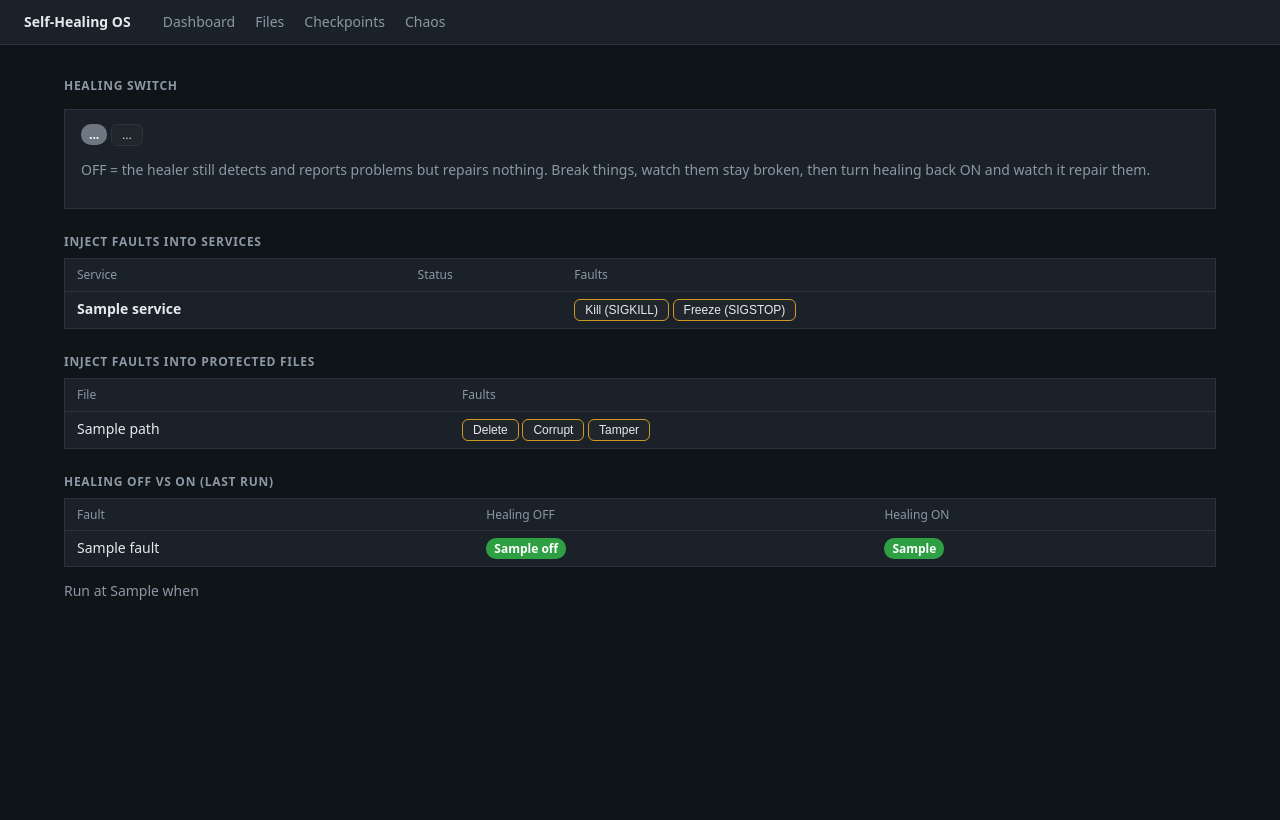
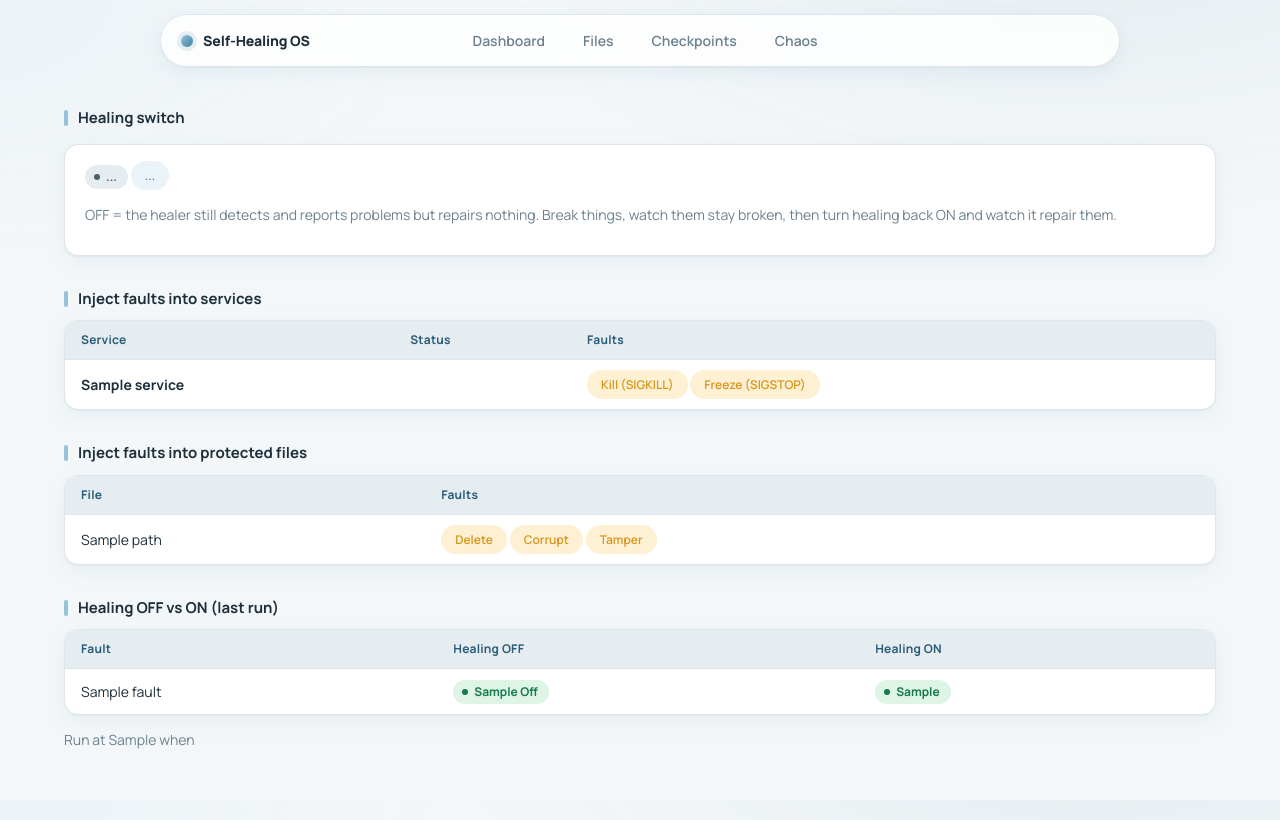
Before and after one commit to divijashah01/self-healing-operating-system, a Django app: template web/monitor/templates/monitor/chaos.html in a window 1280 px wide. Before the commit the page ends 600 px from the top, so only its background shows below. Run offline with Django 5.2, Linux system fonts and the light colour scheme; the template is opened without the code that fills it: most values are stand-ins (such as "Sample title", 1, 10 or a date in 2020).

Commit message:
ui updates

```diff
--- a/web/monitor/templates/monitor/base.html
+++ b/web/monitor/templates/monitor/base.html
@@ -2,35 +2,111 @@
 <html lang="en">
 <head>
 <meta charset="utf-8">
+<meta name="viewport" content="width=device-width, initial-scale=1">
 <title>Self-Healing OS · {% block title %}Dashboard{% endblock %}</title>
+<link rel="preconnect" href="https://fonts.googleapis.com">
+<link rel="preconnect" href="https://fonts.gstatic.com" crossorigin>
+<link href="https://fonts.googleapis.com/css2?family=Manrope:wght@400;500;600;700;800&family=JetBrains+Mono:wght@400;500&display=swap" rel="stylesheet">
 <style>
-  :root { --bg:#0f1419; --card:#1a2129; --text:#e6e9ec; --muted:#8b98a5; --line:#2a343e;
-          --ok:#2ea043; --warn:#d29922; --bad:#f85149; --idle:#6e7681; --accent:#58a6ff; }
+  :root {
+    /* palette: blue-grey #96C2DB / #E5EDF1 + white */
+    --blue:#96C2DB; --blue-soft:#E5EDF1; --blue-deep:#3F7EA3; --blue-ink:#2A5C7A;
+    --bg:#F4F7F9; --card:#FFFFFF; --text:#1E2F3A; --muted:#6B8190; --line:#DCE6EC;
+    --ok:#1F9D55; --warn:#D9961A; --bad:#D64545; --idle:#6B8190; --accent:#3F7EA3;
+    --shadow:0 1px 2px rgba(30,47,58,.04), 0 6px 20px rgba(63,126,163,.08);
+    --radius:14px;
+  }
   * { box-sizing:border-box; }
-  body { margin:0; font:14px/1.45 system-ui,sans-serif; background:var(--bg); color:var(--text); }
-  nav { display:flex; gap:20px; align-items:center; padding:12px 24px; background:var(--card); border-bottom:1px solid var(--line); }
-  nav a { color:var(--muted); text-decoration:none; } nav a:hover, nav a.active { color:var(--text); }
-  nav .brand { font-weight:600; color:var(--text); margin-right:12px; }
-  main { padding:8px 24px 40px; max-width:1200px; margin:0 auto; }
-  h2 { font-size:12px; margin:24px 0 8px; color:var(--muted); text-transform:uppercase; letter-spacing:.06em; }
-  table { width:100%; border-collapse:collapse; background:var(--card); border:1px solid var(--line); }
-  th, td { text-align:left; padding:7px 12px; border-bottom:1px solid var(--line); vertical-align:top; }
-  th { color:var(--muted); font-weight:500; font-size:12px; }
-  code { font-family:ui-monospace,monospace; font-size:12px; color:var(--muted); }
-  .card { background:var(--card); border:1px solid var(--line); padding:14px 16px; margin:14px 0; }
+  html { scroll-behavior:smooth; }
+  body { margin:0; font:14px/1.5 'Manrope',system-ui,-apple-system,'Segoe UI',sans-serif; color:var(--text);
+         background:radial-gradient(900px 420px at 85% -80px, var(--blue-soft), transparent 70%),
+                    radial-gradient(700px 360px at -5% 0, #EAF2F6, transparent 70%), var(--bg);
+         background-attachment:fixed; min-height:100vh; -webkit-font-smoothing:antialiased; }
+
+  /* ---------- floating pill navbar ---------- */
+  nav { position:sticky; top:14px; z-index:50; display:flex; align-items:center; gap:6px;
+        width:min(960px, calc(100% - 32px)); margin:14px auto 0; padding:8px 10px 8px 20px;
+        background:rgba(255,255,255,.82); backdrop-filter:blur(12px); -webkit-backdrop-filter:blur(12px);
+        border:1px solid var(--line); border-radius:999px; box-shadow:var(--shadow); }
+  nav .brand { flex:1; font-weight:800; letter-spacing:-.01em; color:var(--text); display:flex; align-items:center; gap:10px; white-space:nowrap; }
+  nav .brand::before { content:""; width:12px; height:12px; border-radius:50%;
+        background:linear-gradient(135deg, var(--blue), var(--blue-deep)); box-shadow:0 0 0 4px var(--blue-soft); }
+  nav::after { content:""; flex:1; }               /* balances the brand so links sit in the centre */
+  nav a { color:var(--muted); text-decoration:none; font-weight:600; padding:7px 16px; border-radius:999px; transition:background .18s, color .18s; }
+  nav a:hover { color:var(--blue-ink); background:var(--blue-soft); }
+  nav a.active { color:#fff; background:var(--blue-deep); box-shadow:0 4px 12px rgba(63,126,163,.3); }
+  nav a:focus-visible, .btn:focus-visible { outline:2px solid var(--blue-deep); outline-offset:2px; }
+
+  main { padding:8px 24px 56px; max-width:1200px; margin:0 auto; }
+
+  /* ---------- headings ---------- */
+  h2 { font-size:15px; font-weight:700; margin:32px 0 10px; color:var(--text); display:flex; align-items:center; gap:10px; }
+  h2::before { content:""; width:4px; height:16px; border-radius:4px; background:var(--blue); }
+
+  /* ---------- tables ---------- */
+  table { width:100%; border-collapse:separate; border-spacing:0; background:var(--card); border:1px solid var(--line);
+          border-radius:var(--radius); box-shadow:var(--shadow); overflow:hidden; font-variant-numeric:tabular-nums; }
+  th, td { text-align:left; padding:10px 16px; border-bottom:1px solid var(--line); vertical-align:middle; }
+  th { color:var(--blue-ink); background:var(--blue-soft); font-weight:700; font-size:12px; letter-spacing:.02em; white-space:nowrap; }
+  tbody tr { transition:background .15s; }
+  tbody tr:hover { background:#F0F6F9; }
+  tbody tr:hover td:first-child { box-shadow:inset 3px 0 0 var(--blue-deep); }
+  tbody tr:last-child td { border-bottom:0; }
+  #metrics tr:first-child td { background:#F7FAFC; font-weight:600; }
+  #metrics tr:first-child:hover td { background:#EEF5F9; }
+
+  code { font-family:'JetBrains Mono',ui-monospace,monospace; font-size:12px; color:var(--blue-ink);
+         background:var(--blue-soft); padding:2px 7px; border-radius:6px; }
+  .card { background:var(--card); border:1px solid var(--line); border-radius:var(--radius); box-shadow:var(--shadow); padding:16px 20px; margin:14px 0; }
   .muted { color:var(--muted); }
-  .badge { padding:2px 8px; border-radius:10px; font-size:12px; font-weight:600; color:#fff; background:var(--idle); }
-  .b-running,.b-ok,.b-valid,.b-done { background:var(--ok); }
-    .b-restarting,.b-modified,.b-pending,.b-warning,.b-waiting,.b-suspect { background:var(--warn); }
-  .b-quarantined,.b-crashed,.b-missing,.b-failed,.b-invalid,.b-error,.b-critical { background:var(--bad); }
-  .b-info { background:#30363d; }
-  #healer { padding:10px 16px; margin:16px 0 0; border-left:4px solid var(--idle); background:var(--card); }
-  #healer.warn { border-color:var(--warn); }
-  #healer.up { border-color:var(--ok); } #healer.down { border-color:var(--bad); }
-  .btn { background:#21262d; color:var(--text); border:1px solid var(--line); padding:3px 10px; border-radius:6px; cursor:pointer; font-size:12px; }
-  .btn:hover { border-color:var(--accent); } .btn.warn { border-color:var(--warn); } .btn.primary { background:#238636; border-color:#238636; }
-  textarea { width:100%; background:var(--bg); color:var(--text); border:1px solid var(--line); padding:8px; font:12px ui-monospace,monospace; margin:6px 0; }
-  #toast { position:fixed; right:20px; bottom:20px; padding:10px 16px; background:var(--card); border:1px solid var(--line); display:none; max-width:420px; }
+
+  /* ---------- status pills ---------- */
+  .badge { --c:#4B5F6D; --t:#E5EDF1; display:inline-flex; align-items:center; gap:6px; padding:3px 11px 3px 9px; border-radius:999px;
+           font-size:12px; font-weight:700; color:var(--c); background:var(--t); text-transform:capitalize; white-space:nowrap; }
+  .badge::before { content:""; width:6px; height:6px; border-radius:50%; background:currentColor; }
+  .b-running,.b-ok,.b-valid,.b-done { --c:#16794A; --t:#DDF4E7; }
+  .b-restarting,.b-modified,.b-pending,.b-warning,.b-waiting,.b-suspect { --c:#A56A06; --t:#FDF0D3; }
+  .b-quarantined,.b-crashed,.b-missing,.b-failed,.b-invalid,.b-error,.b-critical { --c:#C23434; --t:#FCE4E4; }
+  .b-info { --c:#2A5C7A; --t:#DCEBF4; }
+  .b-pending::before, .b-restarting::before { animation:pulse 1.4s ease-in-out infinite; }
+  @keyframes pulse { 50% { opacity:.25; } }
+
+  /* ---------- healer status banner ---------- */
+  #healer { display:flex; align-items:center; gap:12px; padding:14px 20px; margin:24px 0 0; font-weight:600;
+            background:var(--card); border:1px solid var(--line); border-radius:var(--radius); box-shadow:var(--shadow); }
+  #healer::before { content:""; flex:none; width:10px; height:10px; border-radius:50%; background:var(--idle); box-shadow:0 0 0 5px var(--blue-soft); }
+  #healer.up { background:#F2FBF6; border-color:#CDEBD9; } #healer.up::before { background:var(--ok); box-shadow:0 0 0 5px #D5F1E1; animation:glow 2s ease-in-out infinite; }
+  #healer.warn { background:#FFF9EC; border-color:#F3E2B8; } #healer.warn::before { background:var(--warn); box-shadow:0 0 0 5px #FAEBC6; }
+  #healer.down { background:#FEF3F3; border-color:#F5CFCF; } #healer.down::before { background:var(--bad); box-shadow:0 0 0 5px #F9DADA; }
+  @keyframes glow { 50% { box-shadow:0 0 0 8px rgba(31,157,85,.08); } }
+
+  /* ---------- buttons ---------- */
+  .actions { display:flex; flex-wrap:wrap; gap:6px; }
+  .btn { --b:var(--blue-deep); --bt:#EAF3F8; font:600 12px 'Manrope',system-ui,sans-serif; color:var(--b); background:var(--bt);
+         border:1px solid transparent; padding:5px 13px; border-radius:999px; cursor:pointer; transition:transform .12s, background .15s, color .15s, box-shadow .15s; }
+  .btn:hover { background:var(--b); color:#fff; box-shadow:0 4px 12px color-mix(in srgb, var(--b) 35%, transparent); transform:translateY(-1px); }
+  .btn:active { transform:translateY(0); }
+  .btn[data-action="start_service"] { --b:#1F9D55; --bt:#DDF4E7; }
+  .btn[data-action="stop_service"]  { --b:#D64545; --bt:#FCE4E4; }
+  .btn.warn, .btn[data-action="reset_circuit"] { --b:#D9961A; --bt:#FDF0D3; }
+  .btn.primary { background:var(--blue-deep); color:#fff; }
+  .btn.primary:hover { background:var(--blue-ink); }
+
+  textarea { width:100%; background:#fff; color:var(--text); border:1px solid var(--line); border-radius:10px; padding:10px 12px;
+             font:12px/1.5 'JetBrains Mono',ui-monospace,monospace; margin:6px 0; resize:vertical; transition:border-color .15s, box-shadow .15s; }
+  textarea:focus { outline:none; border-color:var(--blue); box-shadow:0 0 0 4px var(--blue-soft); }
+
+  /* ---------- toast ---------- */
+  #toast { position:fixed; right:24px; bottom:24px; padding:12px 18px; background:var(--card); border:1px solid var(--line);
+           border-left-width:4px; border-radius:12px; box-shadow:0 10px 30px rgba(30,47,58,.15); display:none; max-width:420px; font-weight:600; animation:slideIn .25s ease-out; }
+  @keyframes slideIn { from { transform:translateY(12px); opacity:0; } }
+
+  @media (max-width:720px) {
+    nav { border-radius:24px; flex-wrap:wrap; padding:10px 14px; justify-content:center; }
+    nav .brand { flex:1 1 100%; justify-content:center; } nav::after { display:none; }
+    main { padding:8px 12px 40px; } table { display:block; overflow-x:auto; }
+  }
+  @media (prefers-reduced-motion:reduce) { * { animation:none !important; transition:none !important; } }
 </style>
 </head>
 <body>
--- a/web/monitor/templates/monitor/dashboard.html
+++ b/web/monitor/templates/monitor/dashboard.html
@@ -29,7 +29,7 @@ const fmtPct = v => v == null ? '-' : v + '%';
 const fmtSec = v => v == null ? '-' : v + ' s';
 function metricRow(name, m) {
   return `<tr><td><b>${esc(name)}</b></td><td>${fmtPct(m.uptime_pct)}</td><td>${m.incidents}</td>
-    <td>${m.recovered}${m.open ? ` (+${m.open} open)` : ''}</td><td>${fmtSec(m.mttr_s)}</td><td>${fmtPct(m.success_pct)}</td></tr>`;
+    <td>${m.recovered}${m.open ? ` <span class="muted">(+${m.open} open)</span>` : ''}</td><td>${fmtSec(m.mttr_s)}</td><td>${fmtPct(m.success_pct)}</td></tr>`;
 }
 async function refreshMetrics() {
   try {
@@ -57,7 +57,7 @@ function renderServices(list) {
       btns.push(`<button class="btn warn" data-action="reset_circuit" data-target="${t}">Reset circuit</button>`);
     return `<tr><td><b>${t}</b></td><td>${badge(s.status)}</td><td>${s.pid ?? '-'}</td><td>${s.restarts}</td>
       <td>${s.cpu_percent == null ? '-' : s.cpu_percent.toFixed(1)}</td>
-      <td>${s.rss_mb == null ? '-' : s.rss_mb.toFixed(1)}</td><td>${btns.join(' ')}</td></tr>`;
+      <td>${s.rss_mb == null ? '-' : s.rss_mb.toFixed(1)}</td><td><div class="actions">${btns.join('')}</div></td></tr>`;
   }).join('') || '<tr><td colspan="7" class="muted">No services yet. Is the healer running?</td></tr>';
 }
 function renderCommands(list) {
```
